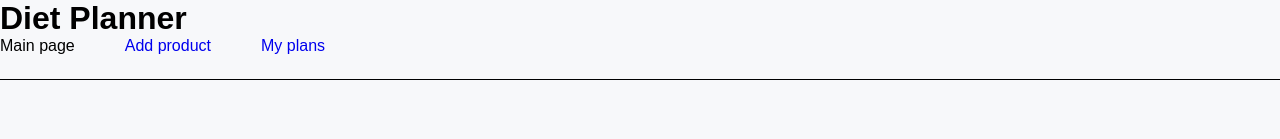
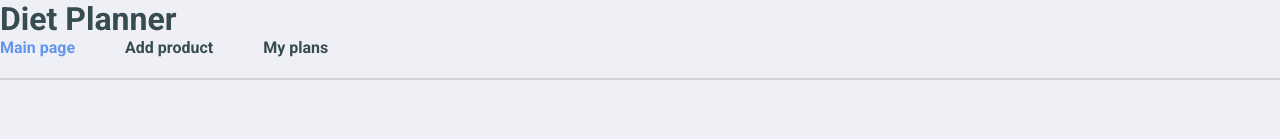
Before and after one commit to Luukkasz/diet_planner, a React (Create React App) app: page / in a window 1280 px wide. Shown: the top 139 px of the page. Built offline with nearby package versions, Linux system fonts and the light colour scheme; no server answers; the database is empty.

Commit message:
some styles added

```diff
--- a/public/index.html
+++ b/public/index.html
@@ -4,10 +4,11 @@
     <meta charset="utf-8"/>
     <meta name="viewport" content="width=device-width, initial-scale=1"/>
     <meta name="theme-color" content="#000000"/>
-    <meta
-            name="description"
-            content="Web site created using create-react-app"
-    />
+    <meta name="description" content="Web site created using create-react-app"/>
+
+    <link rel="preconnect" href="https://fonts.googleapis.com">
+    <link rel="preconnect" href="https://fonts.gstatic.com" crossorigin>
+    <link href="https://fonts.googleapis.com/css2?family=Roboto:wght@100;400;500;700&display=swap" rel="stylesheet">
 
     <title>Diet planner</title>
 </head>
--- a/src/components/Navigation/Navigation.js
+++ b/src/components/Navigation/Navigation.js
@@ -6,7 +6,10 @@ function Navigation(props) {
     return (
         <header className="page__header">
             <div className="container header__container">
-                <h1 className="header__title">Diet Planner</h1>
+                <NavLink to="/">
+                    <h1 className="header__title">Diet Planner</h1>
+                </NavLink>
+
                 <nav>
                     <ul className="header__list">
                         <li>
--- a/src/components/Navigation/Navigation.scss
+++ b/src/components/Navigation/Navigation.scss
@@ -1,9 +1,18 @@
 .page__header {
   height: 10vh;
   width: 100%;
-  border-bottom: 1px solid black;
+  border-bottom: 2px solid lightgray;
+
+  @media(max-width: 800px){
+    font-size: 13px;
+    height: 12vh;
+  }
 }
 
+.header__title {
+  color: #374b52;
+  margin-right: 25px;
+}
 
 .header__list {
   display: flex;
@@ -11,7 +20,10 @@
 }
 
 .header__link {
+  color: #374b52;
+  font-weight: bold;
   &.active {
-    color: black;
+    color: cornflowerblue;
+    padding-bottom: 5px;
   }
 }
--- a/src/components/NewProductForm/NewProductForm.scss
+++ b/src/components/NewProductForm/NewProductForm.scss
@@ -1,8 +1,13 @@
 .newProduct__wrapper {
-  border: 1px solid black;
   height: 70vh;
-  width: 40%;
+  width: 100%;
+  max-width: 550px;
+  margin: 25px;
   padding: 40px;
+  border: 1px solid lightgray;
+  border-radius: 25px;
+  box-shadow: 0 5px 15px -10px rgb(0 0 0 / 30%);
+  background-color: #fbfbfb;
   overflow: auto;
 
   @media(max-width: 800px){
--- a/src/components/ProductList/ProductList.scss
+++ b/src/components/ProductList/ProductList.scss
@@ -1,8 +1,13 @@
 .productList__wrapper {
-  border: 1px solid black;
   height: 70vh;
-  width: 40%;
+  width: 100%;
+  max-width: 550px;
+  margin: 25px;
   padding: 40px;
+  border: 1px solid lightgray;
+  border-radius: 25px;
+  box-shadow: 0 5px 15px -10px rgb(0 0 0 / 30%);
+  background-color: #fbfbfb;
   overflow: auto;
 
   @media(max-width: 800px){
--- a/src/index.scss
+++ b/src/index.scss
@@ -7,6 +7,6 @@
 }
 
 body {
-  font-family: Arial, sans-serif;
-  background-color: #F7F8FA;
+  font-family: 'Roboto', sans-serif;
+  background-color: #eef0f5;
 }
```
